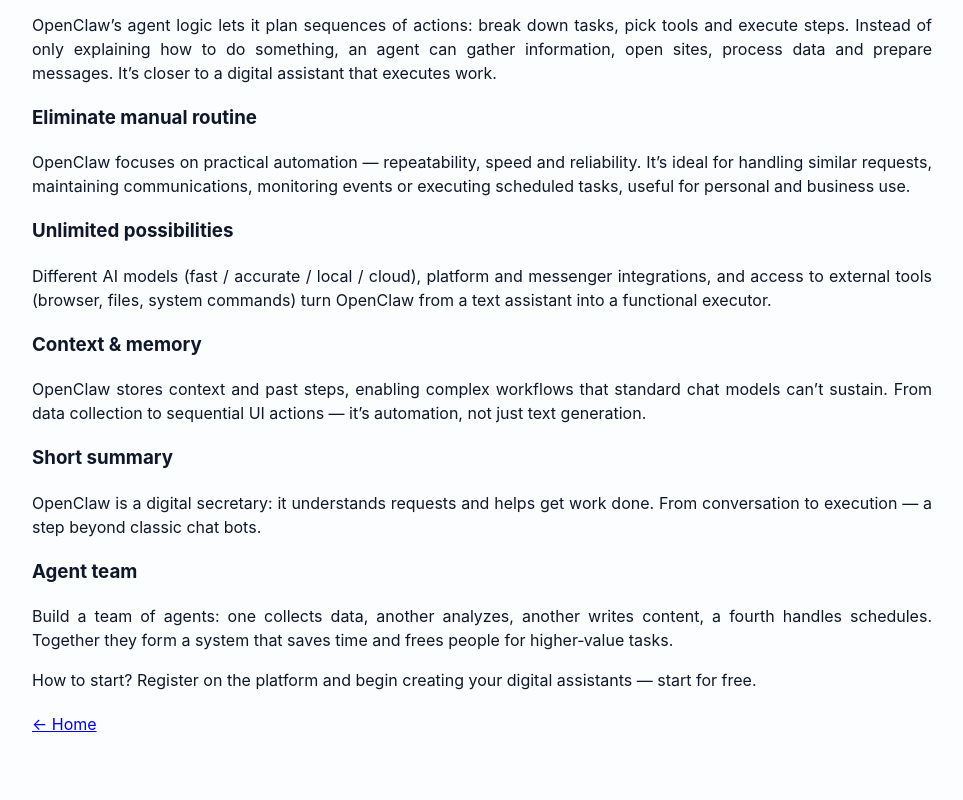
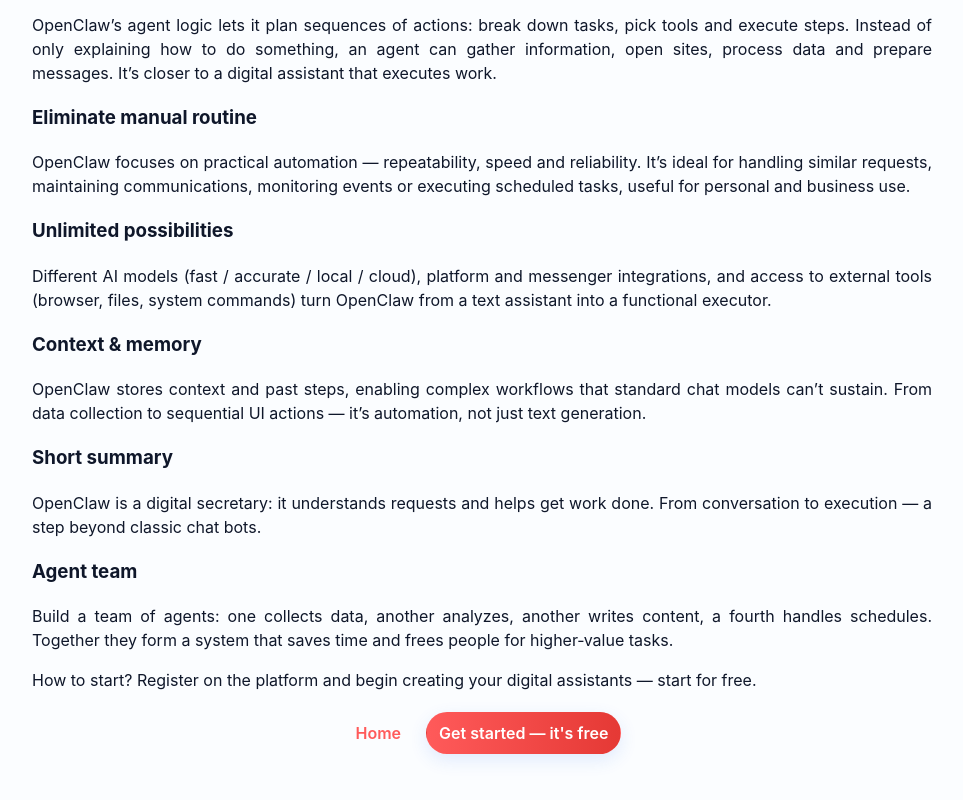
Before and after one commit to novaaurelis/nova-ai-agents-site-backup, a Next.js app: page /en/modules/first-steps in a window 1280 px wide. Shown: the part 468-1268 px from the top of the page, without its empty margins (158-1121 px from the left). Built offline with nearby package versions, Linux system fonts and the light colour scheme.

Commit message:
ui: add CTA buttons to First Steps modules (RU/EN)

```diff
--- a/pages/en/modules/first-steps.js
+++ b/pages/en/modules/first-steps.js
@@ -40,7 +40,10 @@
             <p>How to start? Register on the platform and begin creating your digital assistants — start for free.</p>
           </section>
 
-          <p style={{marginTop:20}}><Link href="/en">← Home</Link></p>
+          <div style={{display:'flex',justifyContent:'center',gap:12,marginTop:20}}>
+            <Link href="/en" className="nav-button">Home</Link>
+            <Link href="/en/dashboard" className="nav-button primary">Get started — it's free</Link>
+          </div>
         </article>
 
         <style jsx>{`
--- a/pages/ru/modules/first-steps.js
+++ b/pages/ru/modules/first-steps.js
@@ -40,7 +40,10 @@
             <p>Как начать? Зарегистрируйся на платформе и начни создавать своих цифровых помощников — старт бесплатно.</p>
           </section>
 
-          <p style={{marginTop:20}}><Link href="/ru">← На главную</Link></p>
+          <div style={{display:'flex',justifyContent:'center',gap:12,marginTop:20}}>
+            <Link href="/ru" className="nav-button">На главную</Link>
+            <Link href="/ru/dashboard" className="nav-button primary">Начать бесплатно</Link>
+          </div>
         </article>
 
         <style jsx>{`
```
